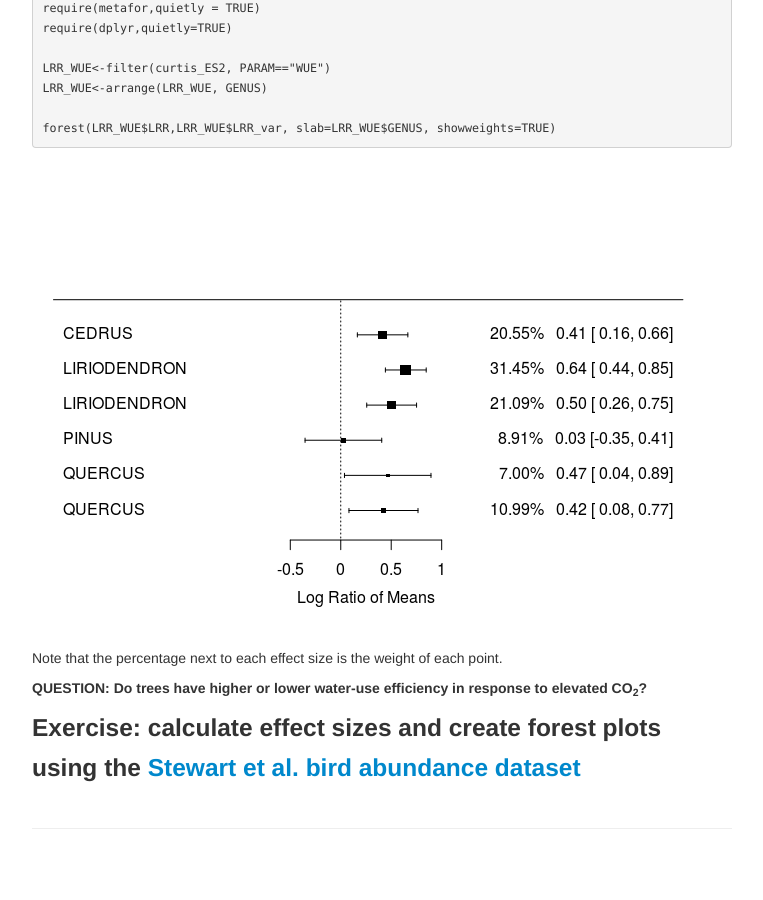
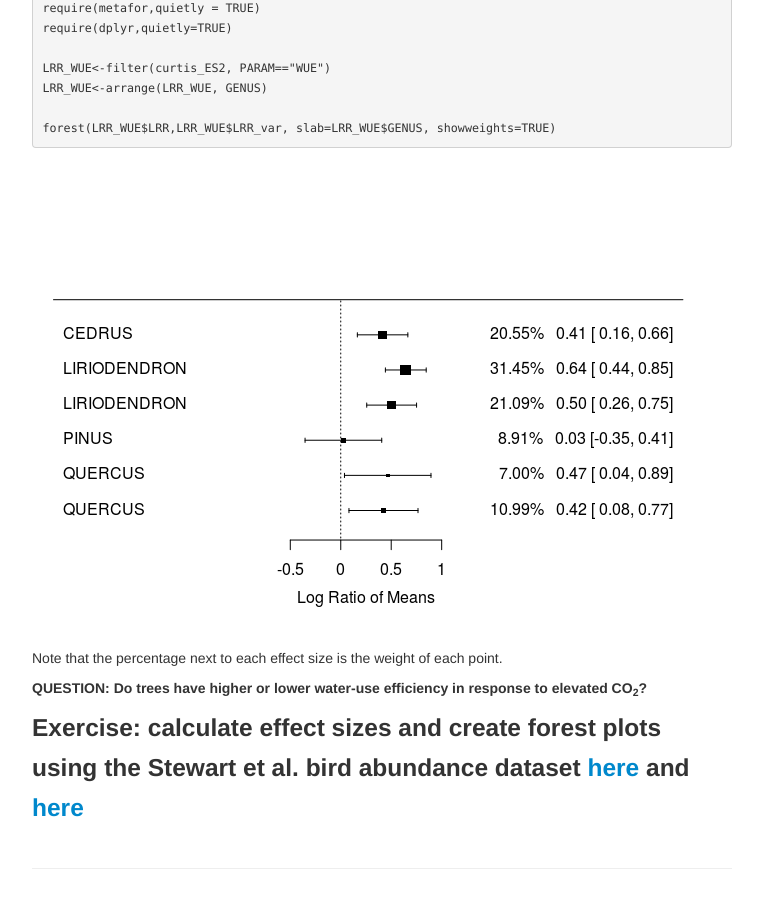
Before and after one commit to dylancraven/MetaAnalysis_Course, a Jekyll site: the page built from pages/Day1.md, in a window 1280 px wide and 900 px high, scrolled down 4435 px. Shown: the whole window, without its empty margins (258-1021 px from the left). Built offline with Jekyll 4.4.1, drawn with Linux system fonts in a browser that asks for light colours; our own code applies the rules of GitHub Pages for plain Markdown files; before the commit the page ends 5295 px from its top, so only the background shows below that.

Commit message:
updated links to meta-data files

```diff
--- a/pages/Day1.md
+++ b/pages/Day1.md
@@ -182,4 +182,4 @@ Note that the percentage next to each effect size is the weight of each point.
 
 **QUESTION: Do trees have higher or lower water-use efficiency in response to elevated CO<sub>2</sub>?**
 
-### Exercise: calculate effect sizes and create forest plots using the [Stewart et al. bird abundance dataset](https://www.dropbox.com/s/rdv7cj11dh9s38x/borenstein2010.pdf?dl=0)
+### Exercise: calculate effect sizes and create forest plots using the Stewart et al. bird abundance dataset [here](https://www.dropbox.com/s/yxjlwvvy4eg9uuw/Stewart-2005.pdf?dl=0) and [here](https://www.dropbox.com/s/j1lxvu1f4gtnotv/Stewart_et_al_2007.pdf?dl=0)
```
